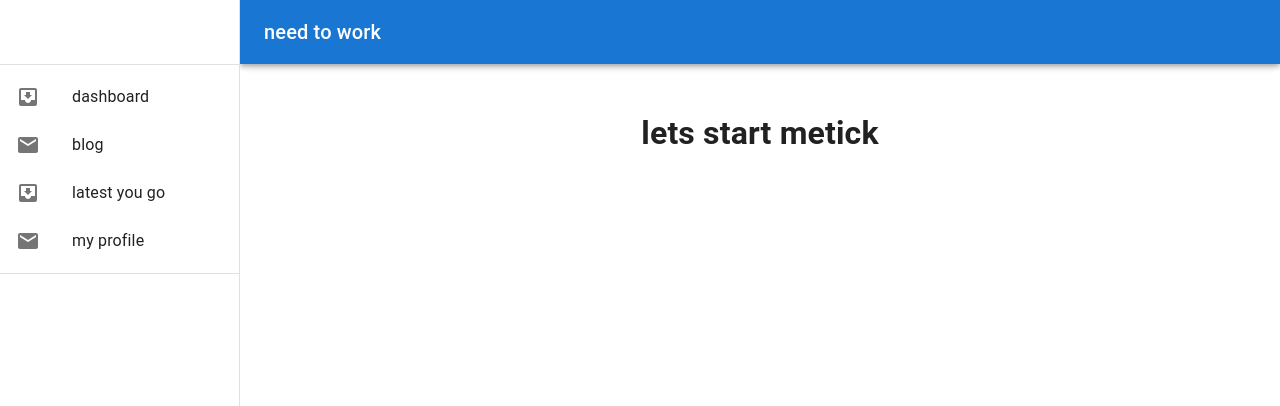
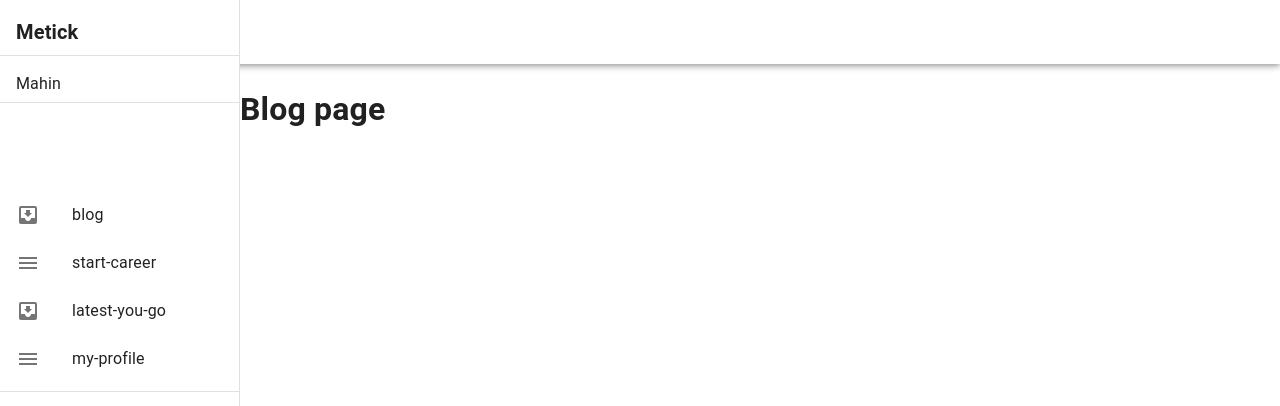
Before and after one commit to lalukrish/metick-frontend, a React (Create React App) app: page / in a window 1280 px wide. Shown: the top 406 px of the page. Built offline with nearby package versions, Linux system fonts and the light colour scheme.

Commit message:
fix:created left and top bar

```diff
--- a/package.json
+++ b/package.json
@@ -12,6 +12,7 @@
     "@testing-library/user-event": "^13.5.0",
     "react": "^18.2.0",
     "react-dom": "^18.2.0",
+    "react-router-dom": "^6.16.0",
     "react-scripts": "5.0.1",
     "web-vitals": "^2.1.4"
   },
--- a/src/App.js
+++ b/src/App.js
@@ -1,12 +1,44 @@
-import "./App.css";
-import ResponsiveDrawer from "./components/navbar-sidebar";
+import React, { useState } from "react";
+import { BrowserRouter as Router, Route, Routes } from "react-router-dom";
+import { Box, CssBaseline, Toolbar, useMediaQuery } from "@mui/material";
+import TopNavbar from "./components/navbar-topbar";
+import SideNavbar from "./components/navbar-sidebar";
+import MainRouter from "./components/main-router";
+import Dashboard from "./components/Dashboard/dashboard";
+import BlogPage from "./components/Blog/blog";
+import LatestYouGo from "./components/LatestYouGo/latest-you-go";
+import MyProfile from "./components/MyProfile/my-profile";
 
-function App() {
+const App = () => {
+  const [mobileOpen, setMobileOpen] = useState(false);
+  const isSmallScreen = useMediaQuery("(max-width:600px)");
+
+  console.log(mobileOpen);
+  const handleDrawerToggle = () => {
+    setMobileOpen(!mobileOpen);
+  };
+
   return (
-    <div className="App">
-      <ResponsiveDrawer />
-    </div>
+    <Router>
+      <Box sx={{ display: "flex" }}>
+        <CssBaseline />
+        <TopNavbar handleDrawerToggle={handleDrawerToggle} />
+        <SideNavbar
+          mobileOpen={mobileOpen}
+          handleDrawerToggle={handleDrawerToggle}
+        />
+        <Box component="main" sx={{ marginLeft: isSmallScreen ? 0 : 30 }}>
+          <Toolbar />
+          <Routes>
+            <Route path="/*" element={<BlogPage />} />
+            <Route path="/start-career" element={<Dashboard />} />
+            <Route path="/latest-you-go" element={<LatestYouGo />} />
+            <Route path="/my-profile" element={<MyProfile />} />
+          </Routes>
+        </Box>
+      </Box>
+    </Router>
   );
-}
+};
 
 export default App;
--- /dev/null
+++ b/src/components/Blog/blog.js
@@ -0,0 +1,7 @@
+import React from "react";
+
+const BlogPage = () => {
+  return <h1>Blog page</h1>;
+};
+
+export default BlogPage;
--- /dev/null
+++ b/src/components/Dashboard/dashboard.js
@@ -0,0 +1,11 @@
+import React from "react";
+
+const Dashboard = () => {
+  return (
+    <div>
+      <h1>Dashboard Page</h1>
+    </div>
+  );
+};
+
+export default Dashboard;
--- /dev/null
+++ b/src/components/LatestYouGo/latest-you-go.js
@@ -0,0 +1,7 @@
+import React from "react";
+
+const LatestYouGo = () => {
+  return <h1>LatestYouGo</h1>;
+};
+
+export default LatestYouGo;
--- /dev/null
+++ b/src/components/MyProfile/my-profile.js
@@ -0,0 +1,7 @@
+import React from "react";
+
+const MyProfile = () => {
+  return <h1>my-profile</h1>;
+};
+
+export default MyProfile;
--- a/src/components/navbar-sidebar.js
+++ b/src/components/navbar-sidebar.js
@@ -1,42 +1,47 @@
-import * as React from "react";
-import AppBar from "@mui/material/AppBar";
-import Box from "@mui/material/Box";
-import CssBaseline from "@mui/material/CssBaseline";
-import Divider from "@mui/material/Divider";
-import Drawer from "@mui/material/Drawer";
-import IconButton from "@mui/material/IconButton";
+import React from "react";
+import {
+  Drawer,
+  useMediaQuery, // Add this import
+  List,
+  ListItem,
+  ListItemButton,
+  ListItemIcon,
+  ListItemText,
+  Divider,
+  IconButton,
+  Box,
+  Typography,
+} from "@mui/material";
 import InboxIcon from "@mui/icons-material/MoveToInbox";
-import List from "@mui/material/List";
-import ListItem from "@mui/material/ListItem";
-import ListItemButton from "@mui/material/ListItemButton";
-import ListItemIcon from "@mui/material/ListItemIcon";
-import ListItemText from "@mui/material/ListItemText";
-import MailIcon from "@mui/icons-material/Mail";
 import MenuIcon from "@mui/icons-material/Menu";
-import Toolbar from "@mui/material/Toolbar";
-import Typography from "@mui/material/Typography";
+import { Link } from "react-router-dom";
 
-const drawerWidth = 240;
+const DrawerList = () => {
+  return (
+    <>
+      <Typography
+        variant="h6"
+        gutterBottom
+        sx={{ marginLeft: 2, marginTop: 2, fontWeight: 600 }}
+      >
+        Metick
+      </Typography>
 
-export default function ResponsiveDrawer(props) {
-  const { window } = props;
-  const [mobileOpen, setMobileOpen] = React.useState(false);
-
-  const handleDrawerToggle = () => {
-    setMobileOpen(!mobileOpen);
-  };
-
-  const drawer = (
-    <div>
-      <Toolbar />
       <Divider />
-      <List>
-        {["dashboard", "blog", "latest you go", "my profile"].map(
+      <Typography
+        gutterBottom
+        sx={{ marginLeft: 2, fontWeight: "20px", mt: 2 }}
+      >
+        Mahin
+      </Typography>
+      <Divider />
+      <List sx={{ marginTop: 10 }}>
+        {["blog", "start-career", "latest-you-go", "my-profile"].map(
           (text, index) => (
             <ListItem key={text} disablePadding>
-              <ListItemButton>
+              <ListItemButton component={Link} to={`/${text.toLowerCase()}`}>
                 <ListItemIcon>
-                  {index % 2 === 0 ? <InboxIcon /> : <MailIcon />}
+                  {index % 2 === 0 ? <InboxIcon /> : <MenuIcon />}
                 </ListItemIcon>
                 <ListItemText primary={text} />
               </ListItemButton>
@@ -44,89 +49,70 @@ export default function ResponsiveDrawer(props) {
           )
         )}
       </List>
-      <Divider />
-    </div>
+    </>
   );
+};
 
-  const container =
-    window !== undefined ? () => window().document.body : undefined;
+const SideNavbar = ({ mobileOpen, handleDrawerToggle }) => {
+  const isSmallScreen = useMediaQuery("(max-width:600px)");
 
   return (
-    <Box sx={{ display: "flex" }}>
-      <CssBaseline />
-      <AppBar
-        position="fixed"
-        sx={{
-          width: { sm: `calc(100% - ${drawerWidth}px)` },
-          ml: { sm: `${drawerWidth}px` },
-        }}
-      >
-        <Toolbar>
+    <Box>
+      {isSmallScreen && (
+        <>
           <IconButton
             color="inherit"
             aria-label="open drawer"
             edge="start"
             onClick={handleDrawerToggle}
-            sx={{ mr: 2, display: { sm: "none" } }}
           >
             <MenuIcon />
           </IconButton>
-          <Typography variant="h6" noWrap component="div">
-            need to work
-          </Typography>
-        </Toolbar>
-      </AppBar>
-      <Box
-        component="nav"
-        sx={{ width: { sm: drawerWidth }, flexShrink: { sm: 0 } }}
-        aria-label="mailbox folders"
-      >
-        {/* The implementation can be swapped with js to avoid SEO duplication of links. */}
           <Drawer
-          container={container}
             variant="temporary"
             open={mobileOpen}
             onClose={handleDrawerToggle}
             ModalProps={{
-            keepMounted: true, // Better open performance on mobile.
+              keepMounted: true,
             }}
             sx={{
-            display: { xs: "block", sm: "none" },
               "& .MuiDrawer-paper": {
                 boxSizing: "border-box",
-              width: drawerWidth,
+                width: 240,
               },
             }}
           >
-          {drawer}
+            <>
+              <DrawerList />
+              <Divider />
+            </>
           </Drawer>
+        </>
+      )}
+
+      {!isSmallScreen && (
         <Drawer
           variant="permanent"
+          open={mobileOpen}
+          onClose={handleDrawerToggle}
+          ModalProps={{
+            keepMounted: true,
+          }}
           sx={{
-            display: { xs: "none", sm: "block" },
             "& .MuiDrawer-paper": {
               boxSizing: "border-box",
-              width: drawerWidth,
+              width: 240,
             },
           }}
-          open
         >
-          {drawer}
+          <>
+            <DrawerList />
+            <Divider />
+          </>
         </Drawer>
-      </Box>
-      <Box
-        component="main"
-        sx={{
-          flexGrow: 1,
-          p: 3,
-          width: { sm: `calc(100% - ${drawerWidth}px)` },
-        }}
-      >
-        <Toolbar />
-        <Typography>
-          <h1>lets start metick</h1>
-        </Typography>
-      </Box>
+      )}
     </Box>
   );
-}
+};
+
+export default SideNavbar;
--- /dev/null
+++ b/src/components/navbar-topbar.js
@@ -0,0 +1,30 @@
+// TopNavbar.js
+import React from "react";
+import { AppBar, Toolbar, IconButton, Typography } from "@mui/material";
+import MenuIcon from "@mui/icons-material/Menu";
+
+const TopNavbar = ({ handleDrawerToggle }) => {
+  console.log("Button Clicked", handleDrawerToggle);
+  return (
+    <AppBar position="fixed" sx={{ backgroundColor: "white", color: "black" }}>
+      <Toolbar>
+        <IconButton
+          color="inherit"
+          aria-label="open drawer"
+          edge="start"
+          onClick={() => {
+            handleDrawerToggle();
+          }}
+          sx={{ mr: 2, display: { sm: "none" } }}
+        >
+          <MenuIcon />
+        </IconButton>
+        <Typography variant="h6" noWrap component="div">
+          Metick
+        </Typography>
+      </Toolbar>
+    </AppBar>
+  );
+};
+
+export default TopNavbar;
```
Also changed, not shown: src/index.js (+6 -6 lines), src/components/main-router.js (added), 1 other file (tests, documents, lock files or other folders). Lines whose indentation alone changed are shown as unchanged.
